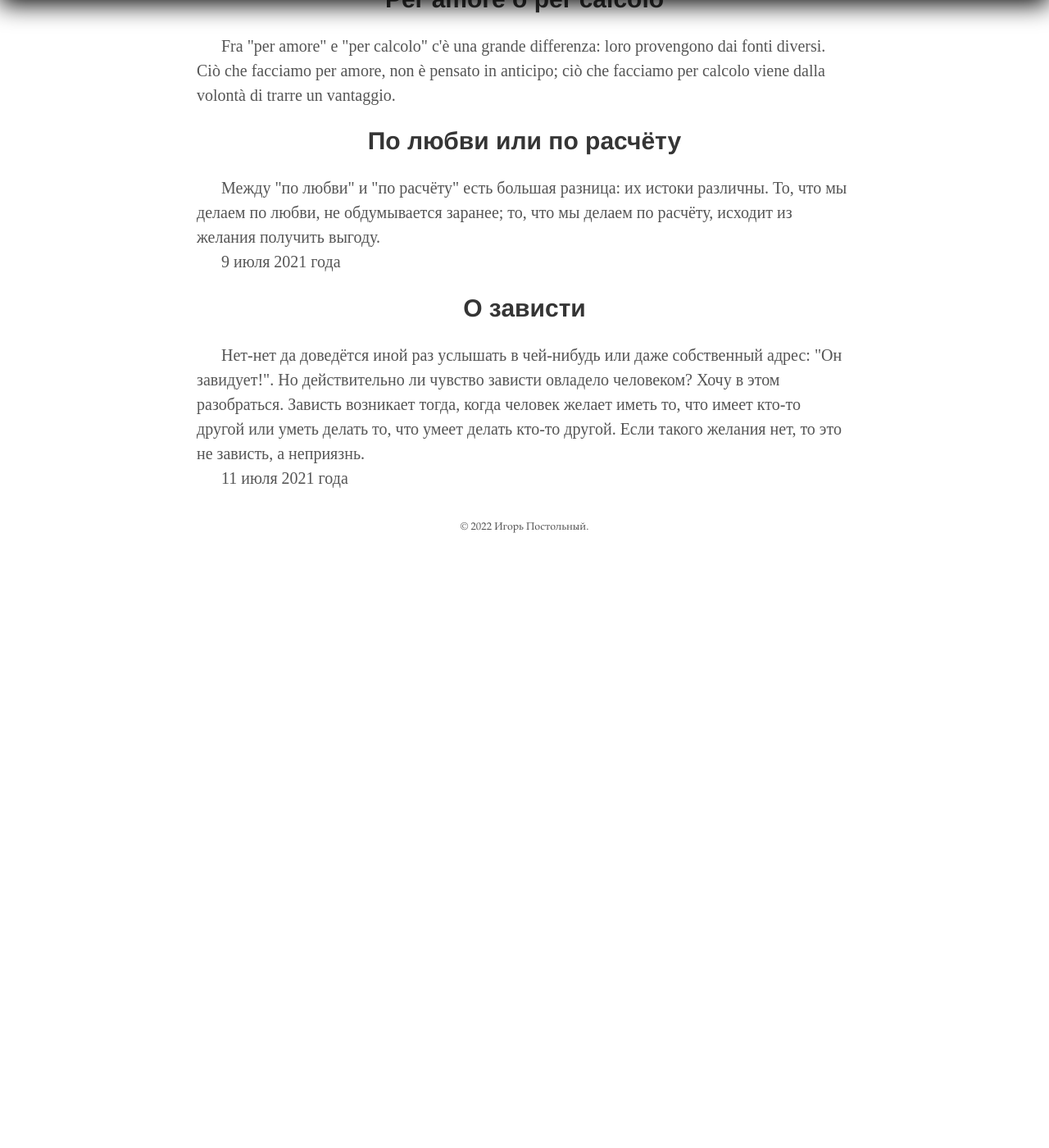
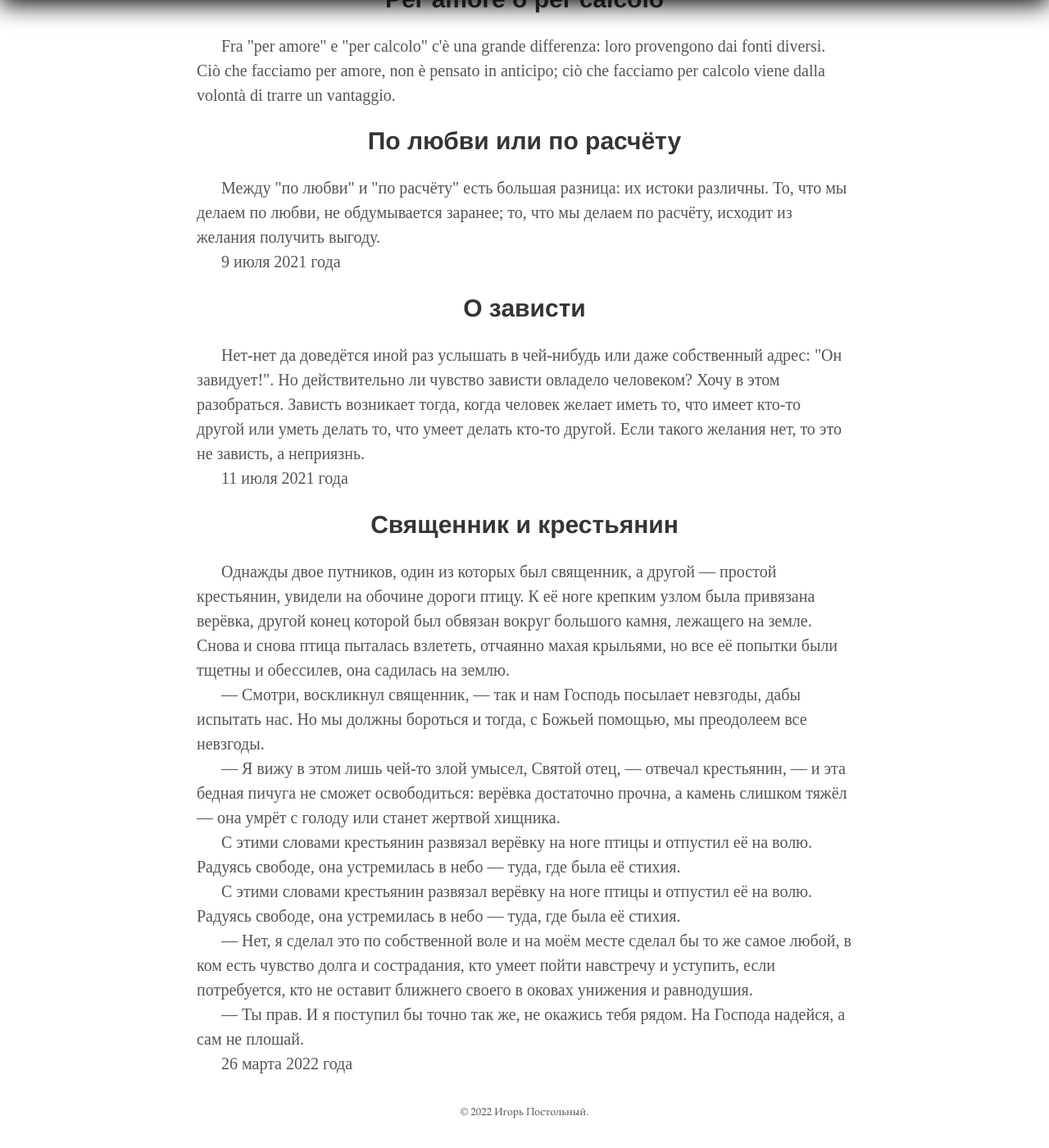
Before and after one commit to postolny/postolny.github.io, a Jekyll site: the page built from _pages/miniature.html, in a window 1280 px wide and 1400 px high, scrolled down 4766 px. Shown: the whole window at 82% size. Built offline with Jekyll 4.4.1, drawn with Linux system fonts in a browser that asks for light colours; before the commit the page ends 5452 px from its top, so only the background shows below that; some of the changed text lies outside the part shown.

Commit message:
Add files via upload

```diff
--- a/_pages/miniature.html
+++ b/_pages/miniature.html
@@ -20,7 +20,7 @@ permalink: /miniature/
   <p>— Порадует. Но это единственная пока моя работа и мне нужно на что-то жить...
     Внезапно Катерина поняла, что так она и будет делать эту работу, пусть богоугодную, так и будет замкнута в этом тихом по-монастырски отрешённом от той мирской суеты, из которой она попыталась вырваться, кругу женщин, потерявших надежду на счастье или же больных душой.</p>
   <p>Ни о чём больше не спрашивая, она покинула мастерскую.</p>
-  <p>18 сентября 2012 года.</p>
+  <p>18 сентября 2012 года</p>
 </article>
 <article>
   <h2>Блаженная</h2>
@@ -34,7 +34,7 @@ permalink: /miniature/
 <article>
   <h2>Ваза</h2>
   <p>Одна торговка захотела продать одному хорошему человеку — хорошему, когда быть хорошим ему самому на руку, ценнейшую вазу. А потом и замуж за него вышла. "Вот, — думает, — ничего я не потеряла!" А он взял и разбил вазу.</p>
-  <p>15 января 2013 года.</p>
+  <p>15 января 2013 года</p>
 </article>
 <article>
   <h2>О брани</h2>
@@ -91,3 +91,14 @@ permalink: /miniature/
   <p>Нет-нет да доведётся иной раз услышать в чей-нибудь или даже собственный адрес: "Он завидует!". Но действительно ли чувство зависти овладело человеком? Хочу в этом разобраться. Зависть возникает тогда, когда человек желает иметь то, что имеет кто-то другой или уметь делать то, что умеет делать кто-то другой. Если такого желания нет, то это не зависть, а неприязнь.</p>
   <p>11 июля 2021 года</p>
 </article>
+<article>
+  <h2>Священник и крестьянин</h2>
+  <p>Однажды двое путников, один из которых был священник, а другой — простой крестьянин, увидели на обочине дороги птицу. К её ноге крепким узлом была привязана верёвка, другой конец которой был обвязан вокруг большого камня, лежащего на земле. Снова и снова птица пыталась взлететь, отчаянно махая крыльями, но все её попытки были тщетны и обессилев, она садилась на землю.</p>
+  <p>— Смотри, воскликнул священник, — так и нам Господь посылает невзгоды, дабы испытать нас. Но мы должны бороться и тогда, с Божьей помощью, мы преодолеем все невзгоды.</p>
+  <p>— Я вижу в этом лишь чей-то злой умысел, Святой отец, — отвечал крестьянин, — и эта бедная пичуга не сможет освободиться: верёвка достаточно прочна, а камень слишком тяжёл — она умрёт с голоду или станет жертвой хищника.</p>
+  <p>С этими словами крестьянин развязал верёвку на ноге птицы и отпустил её на волю. Радуясь свободе, она устремилась в небо — туда, где была её стихия.</p>
+  <p>С этими словами крестьянин развязал верёвку на ноге птицы и отпустил её на волю. Радуясь свободе, она устремилась в небо — туда, где была её стихия.</p>
+  <p>— Нет, я сделал это по собственной воле и на моём месте сделал бы то же самое любой, в ком есть чувство долга и сострадания, кто умеет пойти навстречу и уступить, если потребуется, кто не оставит ближнего своего в оковах унижения и равнодушия.</p>
+  <p>— Ты прав. И я поступил бы точно так же, не окажись тебя рядом. На Господа надейся, а сам не плошай.</p>
+  <p>26 марта 2022 года</p>
+</article>
```
